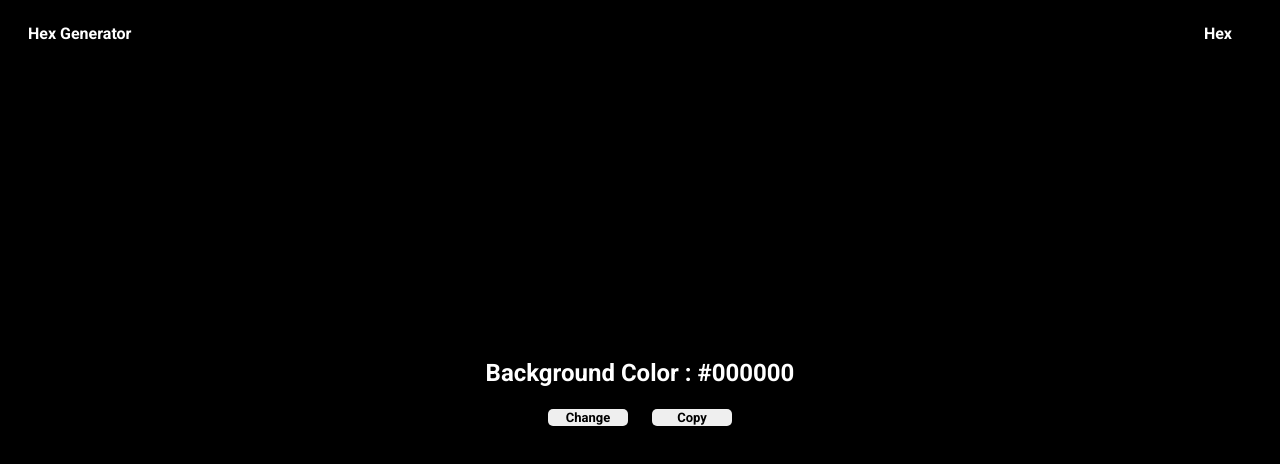
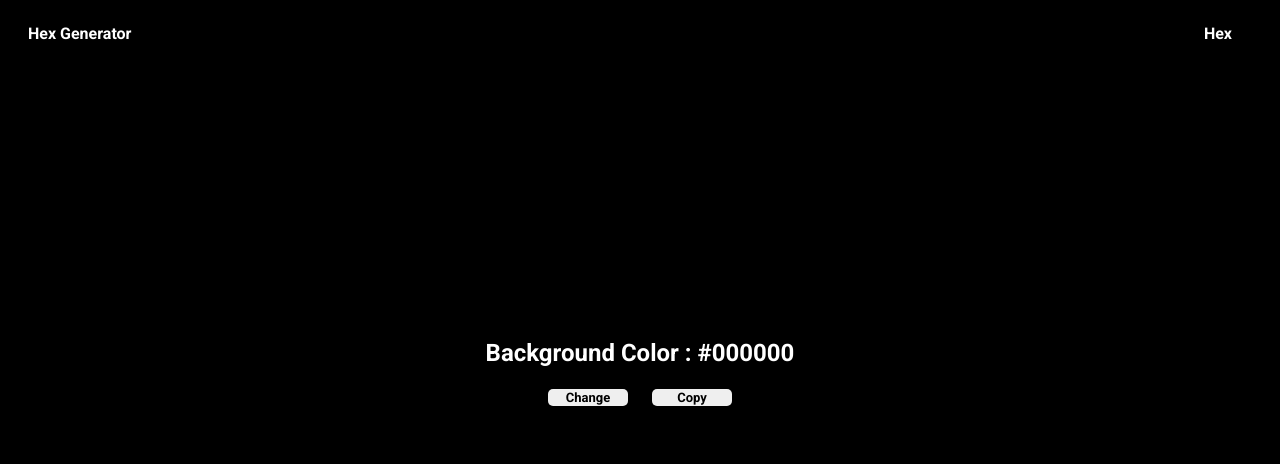
Before and after one commit to notprjwl/hex-generator, a plain HTML site: page index.html in a window 1280 px wide. Drawn offline with Linux system fonts and the light colour scheme.

Commit message:
Update style.css

```diff
--- a/style.css
+++ b/style.css
@@ -54,7 +54,7 @@ nav ul li{
     /* display: flex; */
     align-items: center;
     justify-content: center;
-    margin: 300px auto;
+    margin: 280px auto;
     height: 10vh;
     padding: 0px 0px 0px 0px;
     text-align: center;
```
